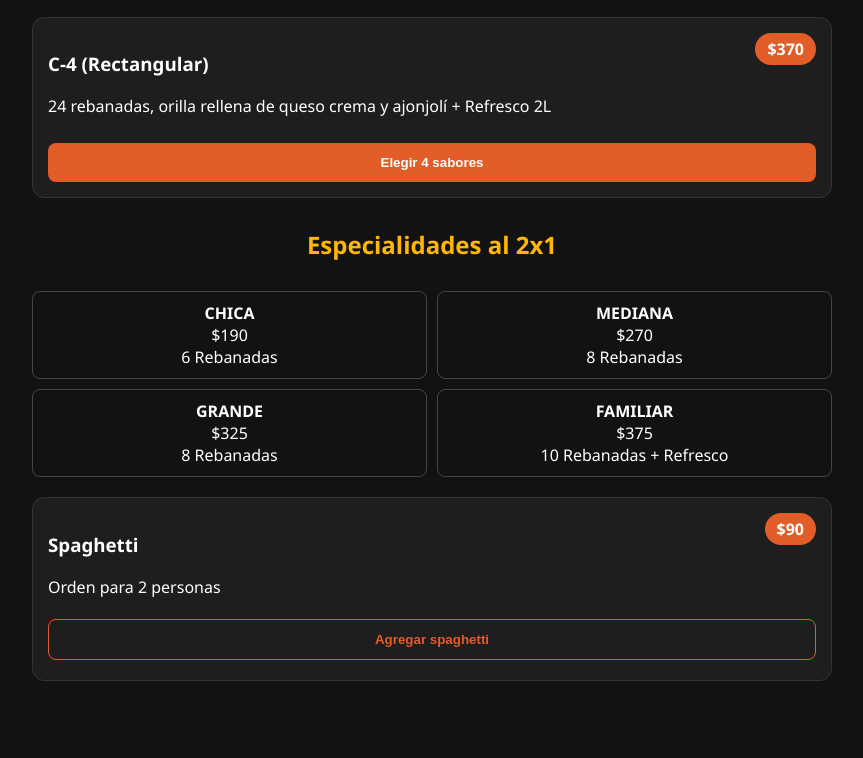
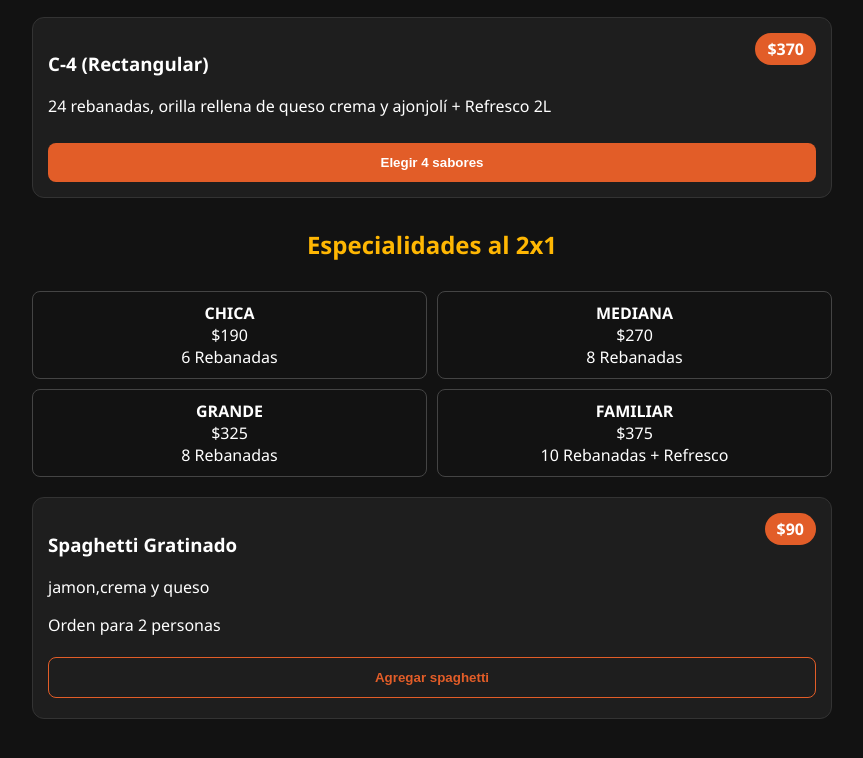
Before and after one commit to Regls28/-cherrypizzas, a plain HTML site: page index.html in a window 1280 px wide. Shown: the part 1219-1977 px from the top of the page, without its empty margins (208-1071 px from the left). Drawn offline with Linux system fonts and the light colour scheme.

Commit message:
Update index.html

```diff
--- a/index.html
+++ b/index.html
@@ -108,7 +108,7 @@
     <!-- SPAGHETTI AGREGADO -->
     <div class="card" style="margin-top:20px;">
         <span class="price-badge">$90</span>
-        <h3>Spaghetti</h3>
+        <h3>Spaghetti Gratinado</h3><p>jamon,crema y queso
         <p>Orden para 2 personas</p>
         <button class="btn btn-sel" onclick="addToCartDirect('Spaghetti', 90)">Agregar spaghetti</button>
     </div>
```
